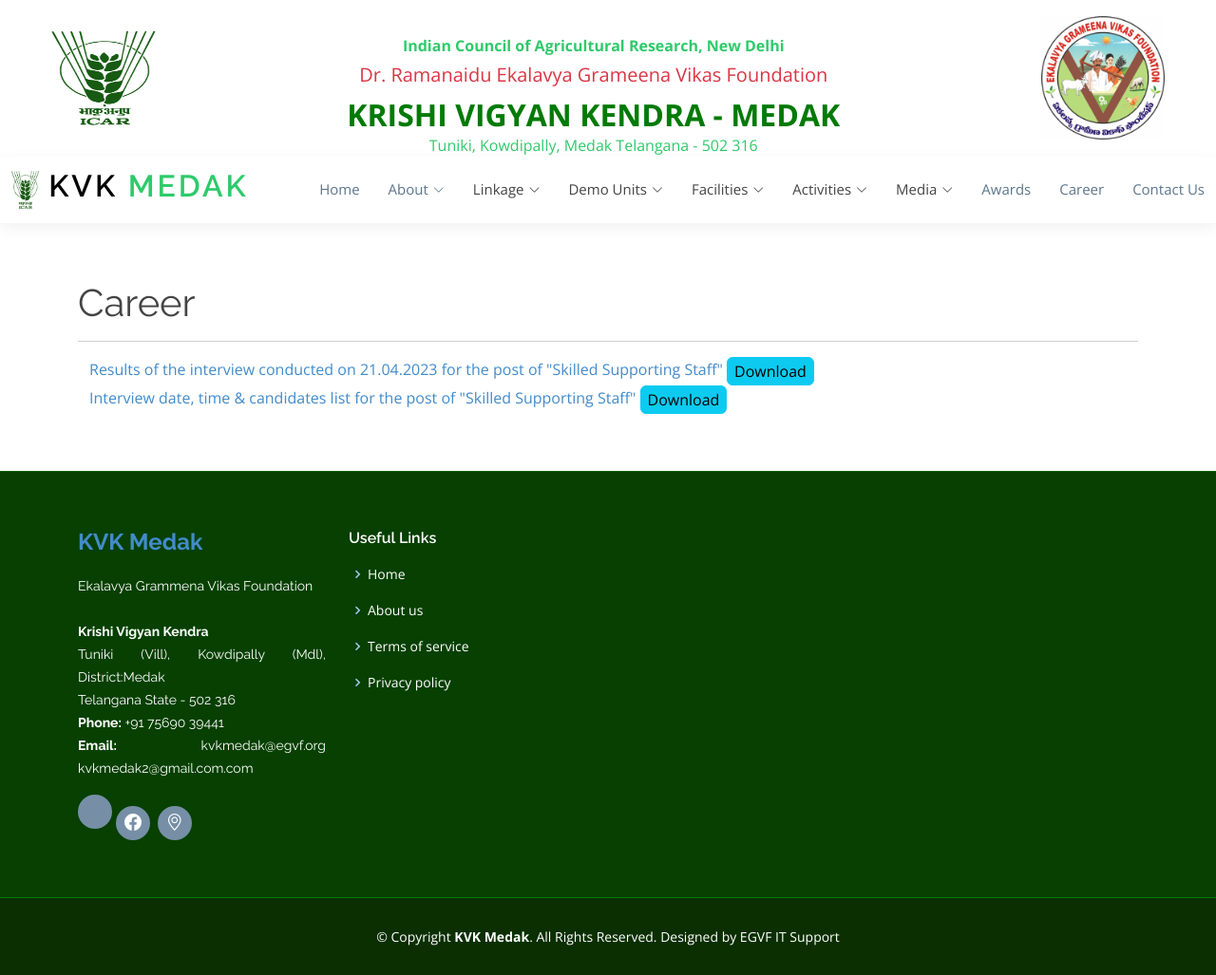
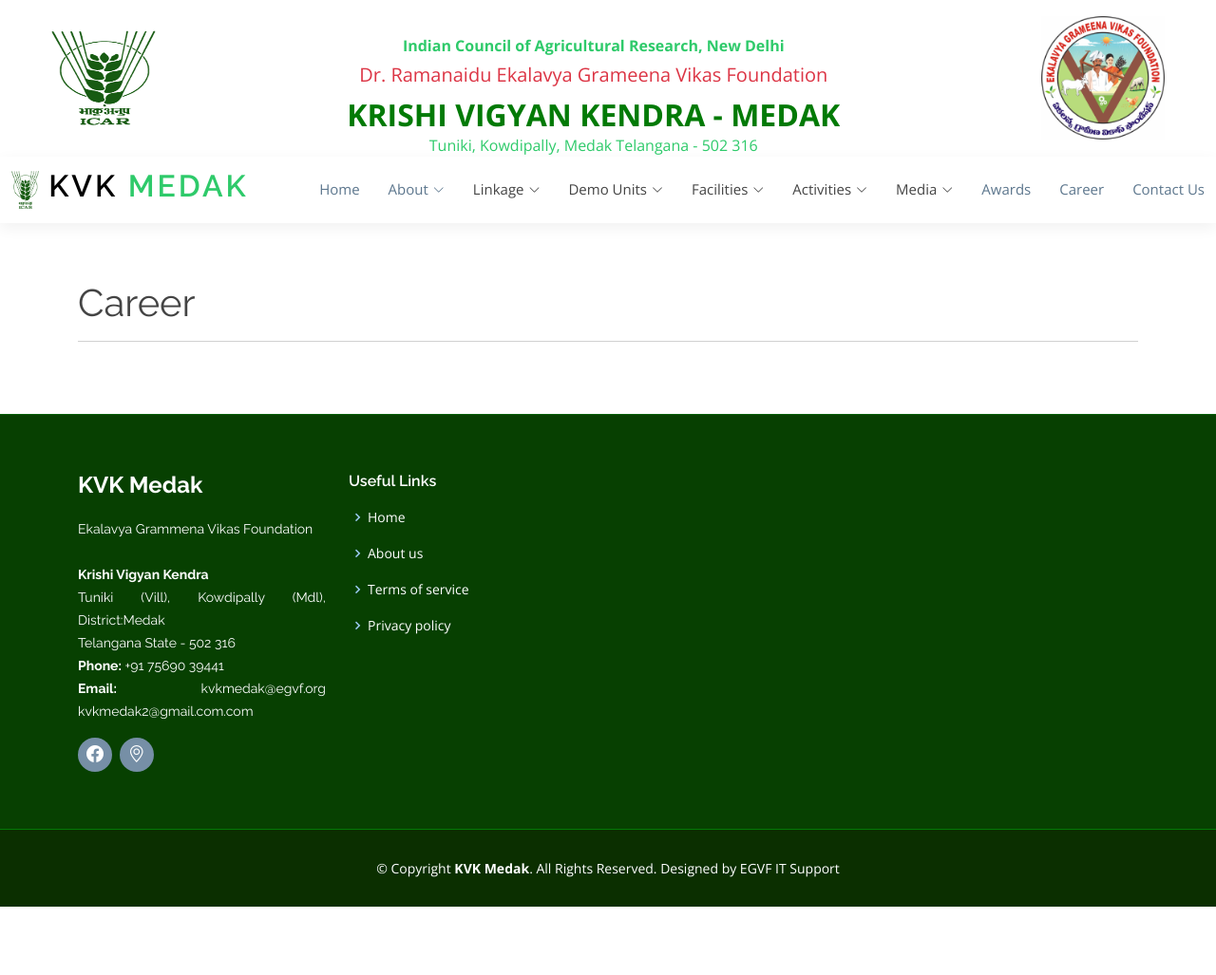
Before and after one commit to kvkmedak/kvkmedak.github.io, a Jekyll site: the page built from pages/career.html, in a window 1280 px wide. Shown: the whole page at 95% size. Built offline with Jekyll 4.4.1, drawn with Linux system fonts in a browser that asks for light colours; nearby versions of some CDN libraries; library files that are not in the unit come from our copies; after the commit the page ends 955 px from its top, so only the background shows below that.

Commit message:
Update career.html

```diff
--- a/pages/career.html
+++ b/pages/career.html
@@ -11,6 +11,8 @@
         <h1>Career</h1>
         <hr>
     </div>
+
+    <!--
     <div class="aos-init aos-animate" data-aos="fade-up">
         <div class="row d-flex align-items-stretch">
             <div class="col-lg-12">
@@ -28,16 +30,7 @@
 
                     </div>
 
-                        <div class="col-lg-12">
-                            <span>
-                                <a href="assets/docs/SSSInterview.pdf" target="_blank">
-
-                                    Interview date, time & candidates list for the post of "Skilled Supporting Staff"
-                                    <div class="btn btn-info" style="padding: 2px 7px;">Download </div>
-                            </span>
-
-
-                    </div>
+          -->
 
 
 
```
